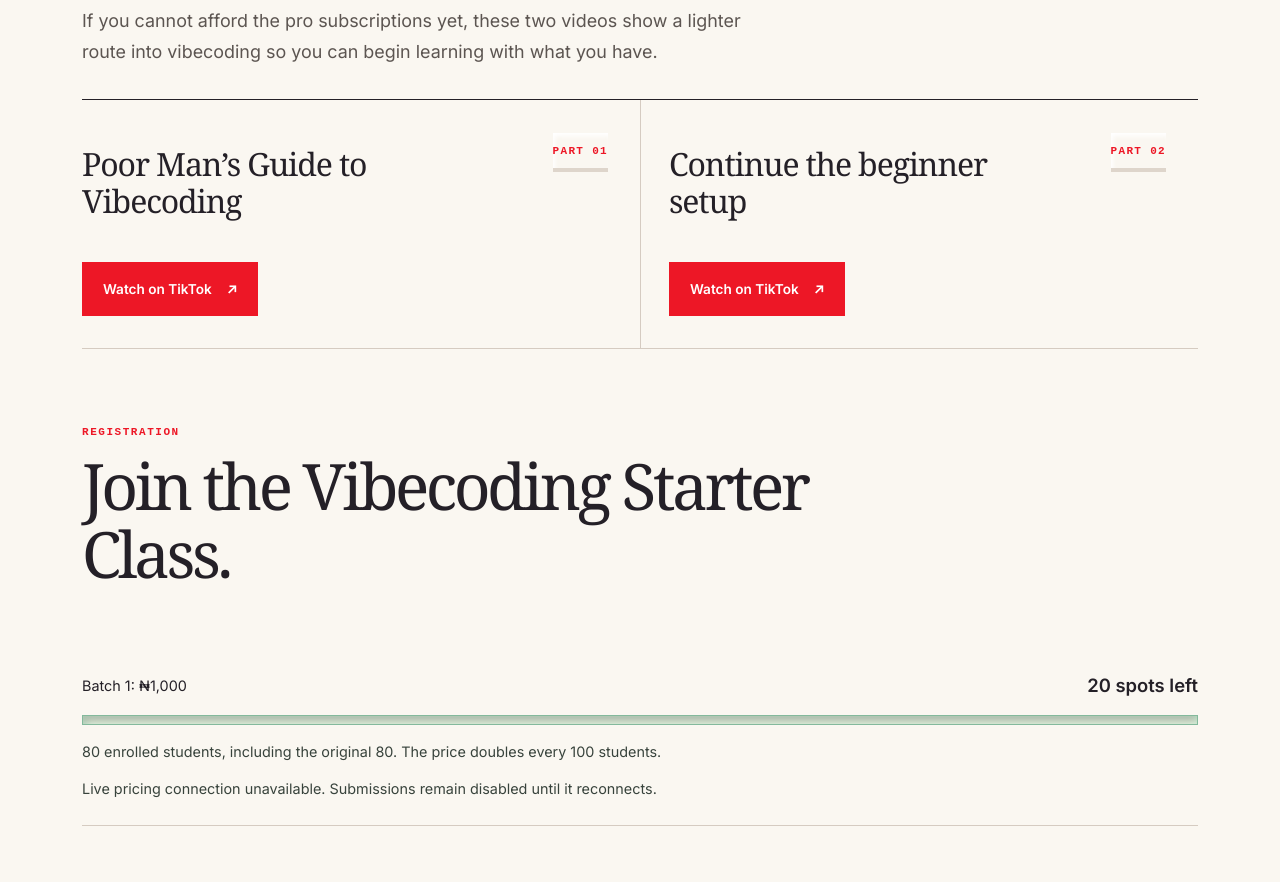
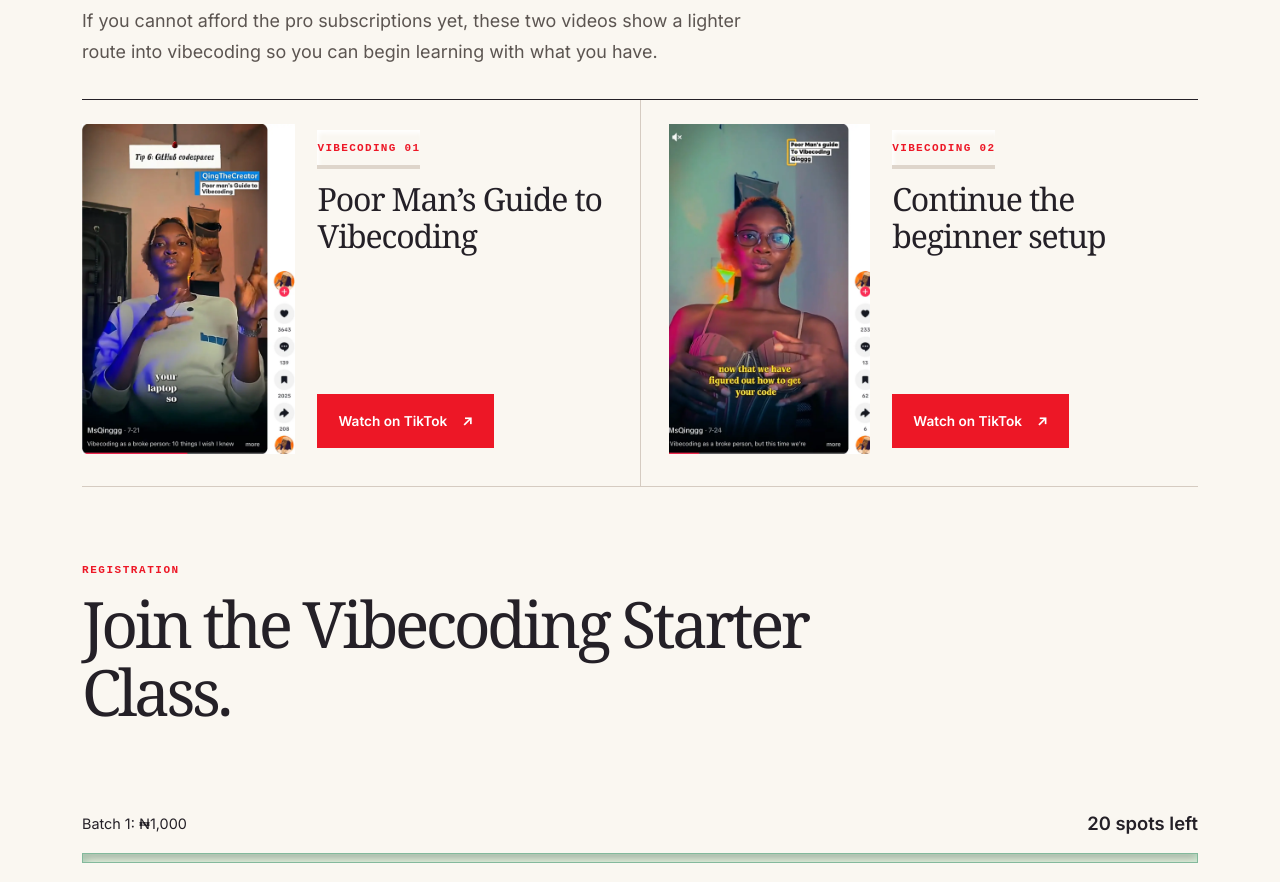
Before and after one commit to Thee-Web3-Qing/My-Portfolio, a React (Vite) app: page /class in a window 1280 px wide. Shown: the part 3707-4589 px from the top of the page. Built offline with nearby package versions, Linux system fonts and the light colour scheme; no server answers.

Commit message:
Add Vibecoding guide covers

```diff
--- a/src/pages/Class.jsx
+++ b/src/pages/Class.jsx
@@ -273,8 +273,14 @@ export default function Class() {
             <p>If you cannot afford the pro subscriptions yet, these two videos show a lighter route into vibecoding so you can begin learning with what you have.</p>
           </div>
           <div className="clay-guide-grid">
-            <ClayCard tone="pink" className="clay-guide-card"><ClayObject kind="video" /><ClayBadge>PART 01</ClayBadge><h3>Poor Man’s Guide to Vibecoding</h3><ClayButton href="https://vm.tiktok.com/ZN8Nfs4MY/" tone="coral" external>Watch on TikTok <span aria-hidden="true">↗</span></ClayButton></ClayCard>
-            <ClayCard tone="yellow" className="clay-guide-card"><ClayObject kind="video" /><ClayBadge>PART 02</ClayBadge><h3>Continue the beginner setup</h3><ClayButton href="https://vm.tiktok.com/ZN8NPYTdu/" tone="cream" external>Watch on TikTok <span aria-hidden="true">↗</span></ClayButton></ClayCard>
+            <ClayCard tone="pink" className="clay-guide-card">
+              <a className="clay-guide-image" href="https://vm.tiktok.com/ZN8Nfs4MY/" target="_blank" rel="noopener noreferrer"><img src="/class-guides/vibecoding-1.webp" alt="Vibecoding 1, Poor Man’s Guide to Vibecoding" loading="lazy" /></a>
+              <div className="clay-guide-copy"><ClayBadge>VIBECODING 01</ClayBadge><h3>Poor Man’s Guide to Vibecoding</h3><ClayButton href="https://vm.tiktok.com/ZN8Nfs4MY/" tone="coral" external>Watch on TikTok <span aria-hidden="true">↗</span></ClayButton></div>
+            </ClayCard>
+            <ClayCard tone="yellow" className="clay-guide-card">
+              <a className="clay-guide-image" href="https://vm.tiktok.com/ZN8NPYTdu/" target="_blank" rel="noopener noreferrer"><img src="/class-guides/vibecoding-2.webp" alt="Vibecoding 2, Poor Man’s Guide to Vibecoding" loading="lazy" /></a>
+              <div className="clay-guide-copy"><ClayBadge>VIBECODING 02</ClayBadge><h3>Continue the beginner setup</h3><ClayButton href="https://vm.tiktok.com/ZN8NPYTdu/" tone="cream" external>Watch on TikTok <span aria-hidden="true">↗</span></ClayButton></div>
+            </ClayCard>
           </div>
         </section>
 
--- a/src/pages/classEditorial.css
+++ b/src/pages/classEditorial.css
@@ -40,6 +40,12 @@
 .portfolio-clay .editorial-class-page .clay-subscription h3{font:400 1.8rem Georgia,serif;color:var(--ink)}
 .portfolio-clay .editorial-class-page .clay-subscription p{color:#5e5652;line-height:1.65}
 .portfolio-clay .editorial-class-page .clay-button{border-radius:0!important;box-shadow:none!important;transform:none!important;padding:12px 20px!important;font-size:.85rem;font-weight:700;background:var(--red)!important;color:white!important;border:1px solid var(--red)!important;text-decoration:none}
+.portfolio-clay .editorial-class-page .clay-guide-card{display:grid!important;grid-template-columns:minmax(125px,.72fr) minmax(0,1fr);gap:22px!important;align-items:stretch!important;padding-top:24px!important}
+.portfolio-clay .editorial-class-page .clay-guide-image{display:block;min-height:275px;max-height:330px;overflow:hidden;background:#17151a}
+.portfolio-clay .editorial-class-page .clay-guide-image img{display:block;width:100%;height:100%;object-fit:cover;object-position:center}
+.portfolio-clay .editorial-class-page .clay-guide-copy{display:flex;flex-direction:column;align-items:flex-start;min-width:0;padding:6px 0}
+.portfolio-clay .editorial-class-page .clay-guide-copy h3{margin:16px 0 24px!important}
+.portfolio-clay .editorial-class-page .clay-guide-copy .clay-button{margin-top:auto}
 .portfolio-clay .editorial-class-page .clay-enrollment-progress{padding:25px 0!important;border-top:1px solid var(--ink)!important}
 .portfolio-clay .editorial-class-page .clay-progress-heading{display:flex;justify-content:space-between;gap:20px;font-size:.9rem}
 .portfolio-clay .editorial-class-page .clay-progress-track{height:5px!important;background:#ddd3ca!important;border-radius:0!important;overflow:hidden;margin:16px 0}
@@ -57,6 +63,7 @@
 .portfolio-clay .editorial-class-page .clay-submit-button:disabled{opacity:.45;cursor:not-allowed}
 @media(max-width:900px){.portfolio-clay .editorial-class-page .editorial-class-hero{grid-template-columns:1fr;padding:40px 0}.portfolio-clay .editorial-class-page .editorial-class-browser iframe{height:370px}}
 @media(max-width:620px){.portfolio-clay .editorial-class-page .clay-shell{padding:0 18px 65px}.portfolio-clay .editorial-class-page .editorial-class-intro h1{font-size:clamp(3rem,12vw,4.6rem)}.portfolio-clay .editorial-class-page .editorial-class-browser iframe{height:300px}.portfolio-clay .editorial-class-page .editorial-class-caption{flex-direction:column;gap:5px}.portfolio-clay .editorial-class-page .clay-notice{align-items:flex-start;flex-wrap:wrap}.portfolio-clay .editorial-class-page .clay-jump-nav{gap:14px}.portfolio-clay .editorial-class-page .clay-section{padding-top:54px}.portfolio-clay .editorial-class-page .clay-proof-grid,.portfolio-clay .editorial-class-page .clay-journey-grid,.portfolio-clay .editorial-class-page .clay-stack-grid,.portfolio-clay .editorial-class-page .clay-guide-grid{grid-template-columns:1fr}.portfolio-clay .editorial-class-page :is(.clay-proof-card,.clay-journey-card,.clay-stack-card,.clay-guide-card){padding:24px 0!important;min-height:0!important;border-left:0!important}.portfolio-clay .editorial-class-page .clay-enrollment-form{grid-template-columns:1fr}.portfolio-clay .editorial-class-page .clay-enrollment-form>*{grid-column:1/-1}}
+@media(max-width:620px){.portfolio-clay .editorial-class-page .clay-guide-card{grid-template-columns:minmax(105px,.62fr) minmax(0,1fr);gap:16px!important}.portfolio-clay .editorial-class-page .clay-guide-image{min-height:220px;max-height:260px}.portfolio-clay .editorial-class-page .clay-guide-copy h3{font-size:clamp(1.35rem,7vw,2rem)!important;margin:12px 0 18px!important}.portfolio-clay .editorial-class-page .clay-guide-copy .clay-button{padding:10px 12px!important;font-size:.72rem}}
 
 .portfolio-clay .editorial-class-page .editorial-class-screen{display:block;overflow:auto;max-height:480px;background:#fff;scrollbar-width:thin}
 .portfolio-clay .editorial-class-page .editorial-class-screen img{display:block;width:100%;height:auto}
```
Also changed, not shown: public/class-guides/vibecoding-1.webp (added), public/class-guides/vibecoding-2.webp (added).
